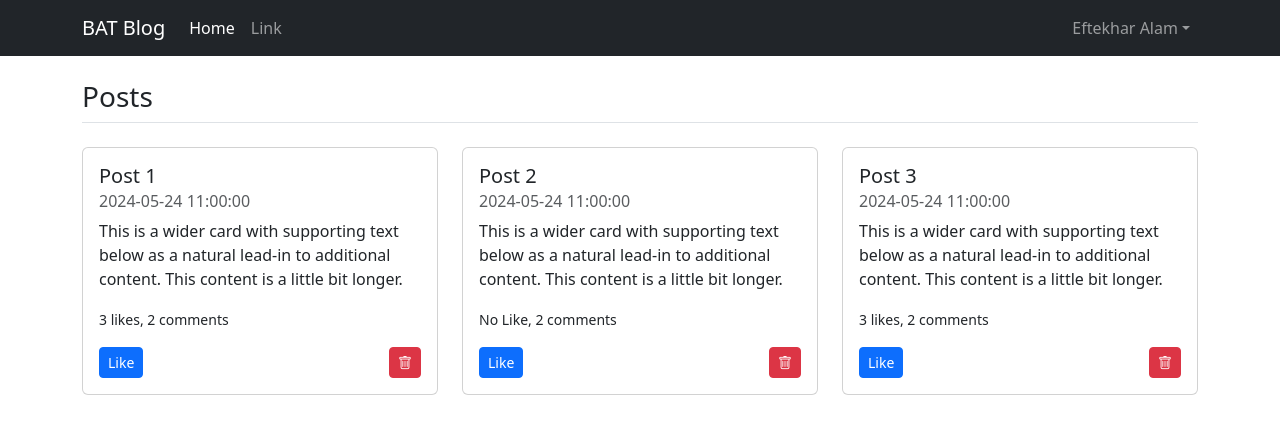
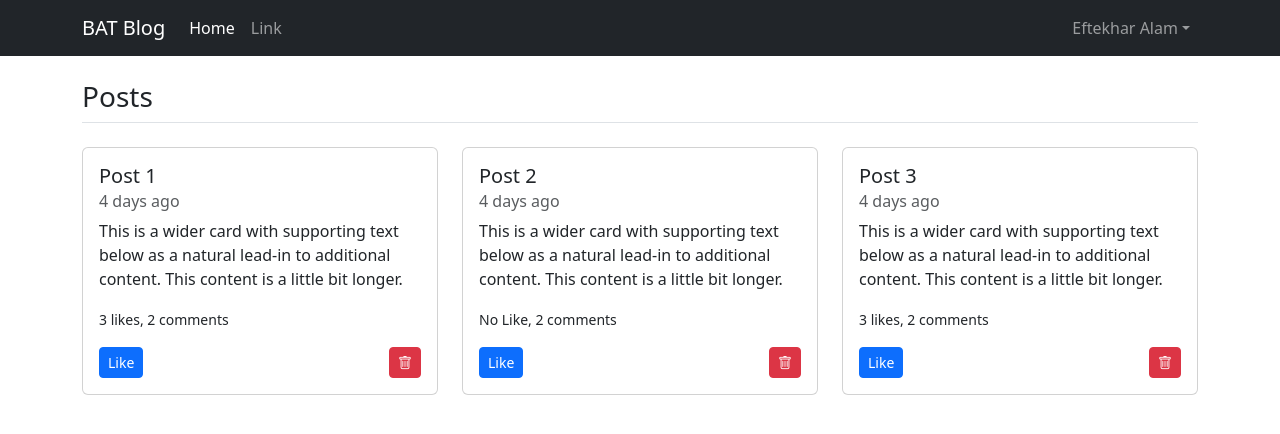
Before and after one commit to EftekharAlam2/trainingProject, a Vue app: page / in a window 1280 px wide. Shown: the top 434 px of the page. Built offline with nearby package versions, Linux system fonts and the light colour scheme.

Commit message:
moment i and set up according to date

```diff
--- a/package.json
+++ b/package.json
@@ -13,6 +13,7 @@
   "dependencies": {
     "bootstrap": "^5.3.3",
     "bootstrap-icons": "^1.11.3",
+    "moment": "^2.30.1",
     "vue": "^3.4.21",
     "vue-router": "^4.3.0"
   },
--- a/src/App.vue
+++ b/src/App.vue
@@ -1,6 +1,6 @@
 <script setup>
 import { ref } from 'vue';
-// import moment from 'moment';
+import moment from 'moment';
 
 const posts = ref([
   {
@@ -103,7 +103,7 @@ function likeCount(index){
           <div class="card mb-4">
             <div class="card-body">
               <h5 class="card-title">{{ post.title }}</h5>
-              <h6 class="card-subtitle mb-2 text-body-secondary">{{ post.date }}</h6>
+              <h6 class="card-subtitle mb-2 text-body-secondary">{{ moment(post.date).fromNow() }}</h6>
               <p class="card-text"> {{post.content}} </p>
               <p class="card-text">
                 <small v-if="post.likes>1"> {{post.likes}} likes</small>
```
Also changed, not shown: 1 other file (tests, documents, lock files or other folders).
